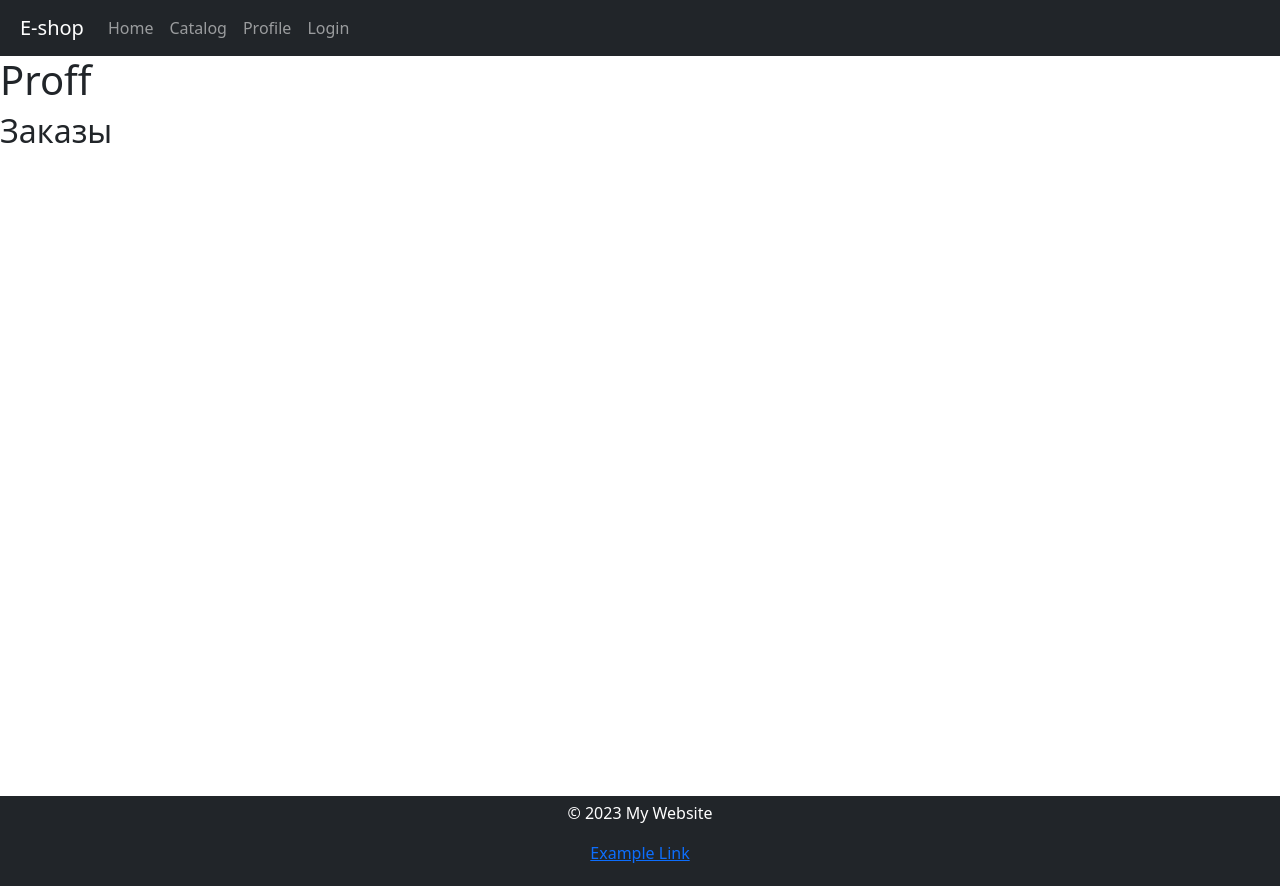
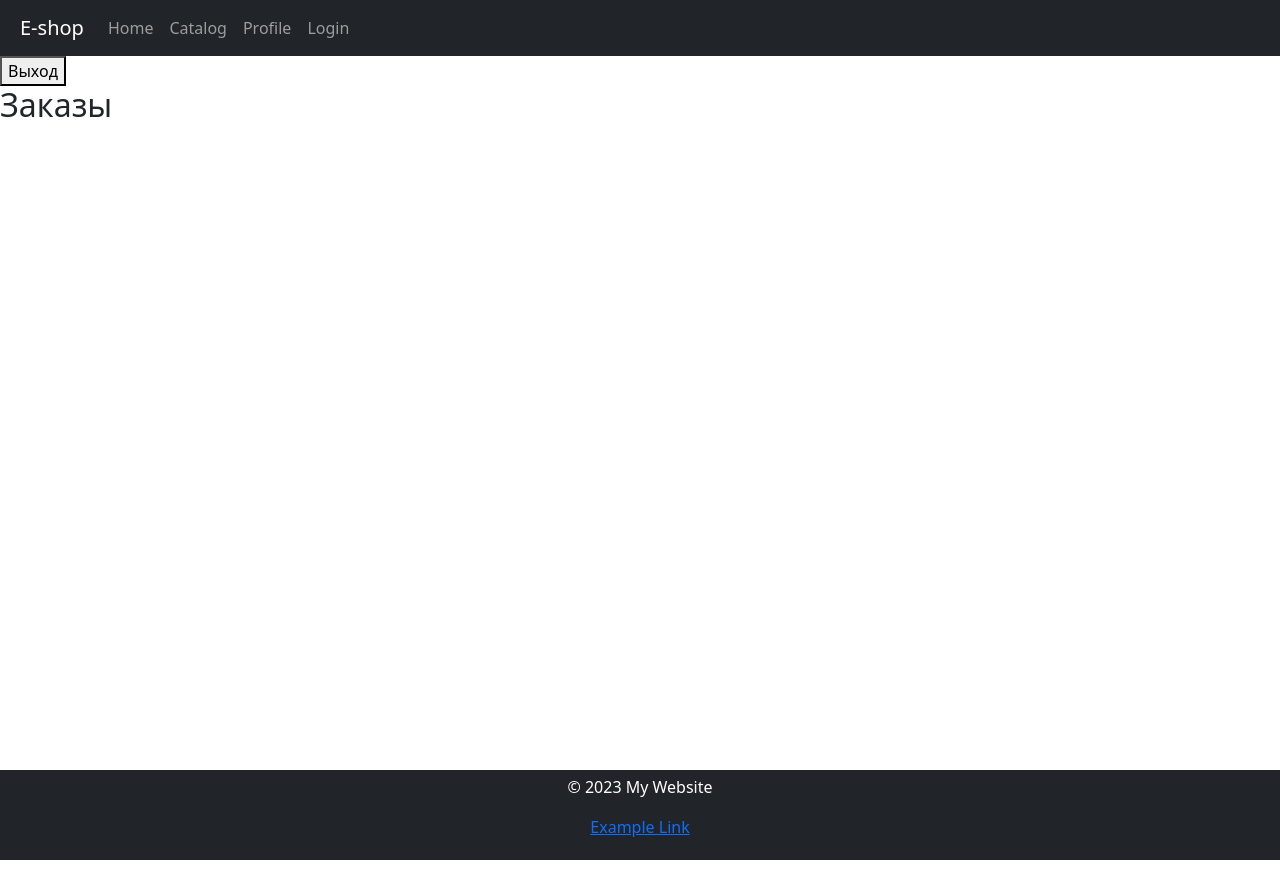
Before and after one commit to nikiforovki/my-shop, a React (Create React App) app: page /profile in a window 1280 px wide. After the commit the page ends 860 px from the top, so only its background shows below. Built offline with nearby package versions, Linux system fonts and the light colour scheme.

Commit message:
feature/lk

```diff
--- a/package.json
+++ b/package.json
@@ -4,9 +4,7 @@
   "private": true,
   "dependencies": {
     "@reduxjs/toolkit": "^2.0.0",
-    "@testing-library/jest-dom": "^5.17.0",
-    "@testing-library/react": "^13.4.0",
-    "@testing-library/user-event": "^13.5.0",
+
     "bootstrap": "^5.3.2",
     "react": "^18.2.0",
     "react-bootstrap": "^2.9.1",
--- a/src/Pages/Profile.js
+++ b/src/Pages/Profile.js
@@ -1,9 +1,10 @@
 import React, { useEffect } from 'react';
-import { useLocation, useSearchParams } from 'react-router-dom';
-import useLocalStorage from '../useLocalStorage.js';
+import { useLocation, useSearchParams, useNavigate } from 'react-router-dom';
+import useLocalStorage from './loginPage/useLocalStorage.js';
 
 const Profile = () => {
  const location = useLocation();
+ const navigate = useNavigate(); // Импортируем useNavigate вместо useHistory
  const [orders, setOrders] = useLocalStorage('orders', []); // Используем useLocalStorage вместо useState
  const [user, setUser] = useLocalStorage('user', null); // Используем кастомный хук
  const [searchParams, setSearchParams] = useSearchParams();
@@ -24,10 +25,15 @@ const Profile = () => {
  setSearchParams(searchParams);
  };
 
+ const handleLogout = () => {
+ setUser(null); // Обнуляем состояние user
+ navigate('/'); // Перенаправляем пользователя на главную страницу
+ };
+
  return (
  <div>
-     <h1>Proff</h1>
   {user && <p>Welcome, {user.name}</p>} {/* Отображаем имя пользователя */}
+  <button onClick={handleLogout}>Выход</button> {/* Добавляем функцию выхода */}
   <h2>Заказы</h2>
   <ul>
     {orders.map(order => (
--- a/src/Pages/loginPage/Login.js
+++ b/src/Pages/loginPage/Login.js
@@ -1,12 +1,13 @@
 import React, { useState } from 'react';
 import { useNavigate } from 'react-router-dom';
+import useLocalStorage from './useLocalStorage';
+
 
 // Объект с данными пользователей
 const users = {
  User1: { name: 'User1', password: 'pass1' },
  User2: { name: 'User2', password: 'pass2' },
 };
-
 
 const Login = () => {
  const [username, setUsername] = useState('');
@@ -21,9 +22,12 @@ const Login = () => {
   }
  }
 
+ const [user, setUser] = useLocalStorage('user', null);
+
  const handleSubmit = (event) => {
   event.preventDefault();
   if (users[username] && users[username].password === password) {
+    setUser(users[username]); // Обновляем состояние user
     navigate('/Profile');
   } else {
     alert('Неверные учетные данные');
@@ -42,7 +46,7 @@ const Login = () => {
       Password:
       <input type="password" name="password" onChange={handleInputChange} />
     </label>
-  <input type="submit" value="Submit" />
+    <input type="submit" value="Вход" />
   </form>
  );
 }
```
Also changed, not shown: src/App/redux/store.ts (added), src/Pages/loginPage/useLocalStorage.js (renamed from src/useLocalStorage.js), 1 other file (tests, documents, lock files or other folders). Lines whose indentation alone changed are shown as unchanged.
